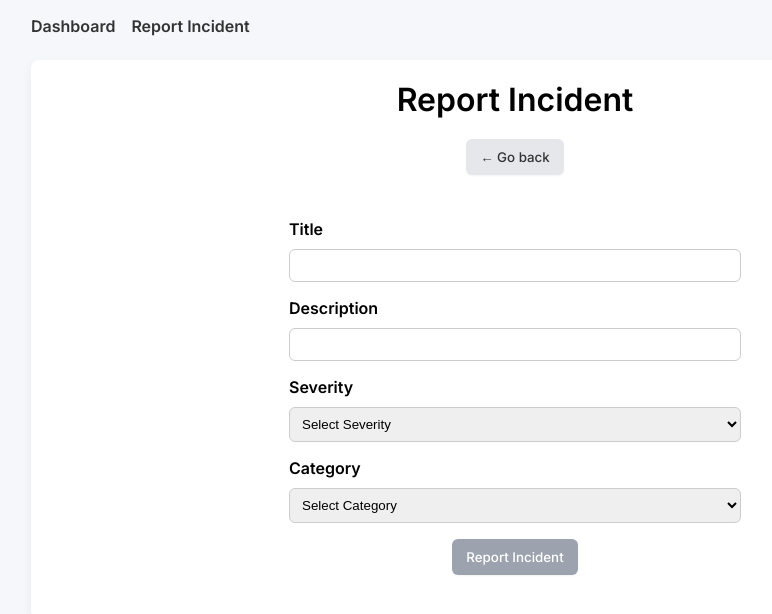
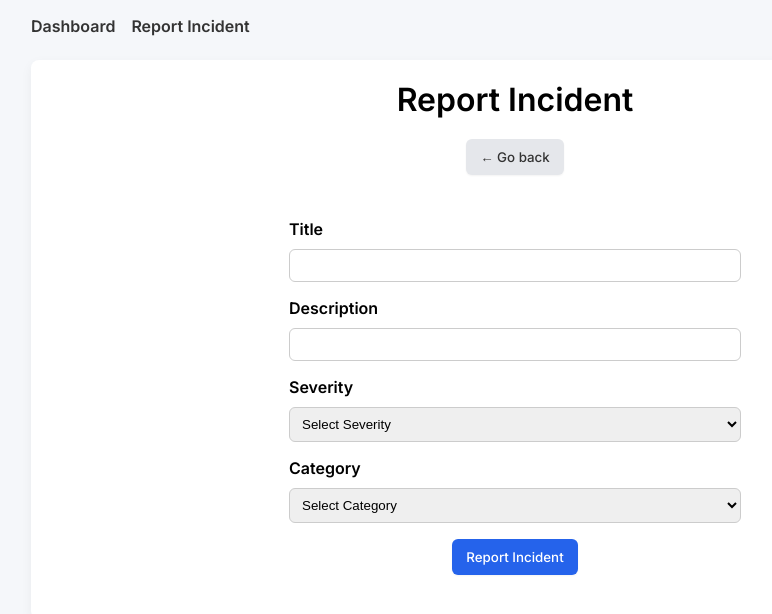
Before and after one commit to AnastasiaCherniakh/incident-management-dashboard, a React (Vite) app: page /report in a window 1280 px wide. Shown: the top 614 px of the page, without its empty margins (125-897 px from the left). Built offline with nearby package versions, Linux system fonts and the light colour scheme.

Commit message:
ux: allow form submission and display validation errors instead of disabling button

```diff
--- a/src/App.css
+++ b/src/App.css
@@ -46,11 +46,6 @@ button {
   box-shadow: 0 1px 2px rgba(0, 0, 0, 0.05);
 }
 
-button:disabled {
-  background-color: #9ca3af;
-  cursor: not-allowed
-}
-
 button:active {
   transform: scale(0.98);
 }
--- a/src/components/IncidentForm/IncidentForm.tsx
+++ b/src/components/IncidentForm/IncidentForm.tsx
@@ -135,7 +135,6 @@ export default function IncidentForm({ onSubmit }: Props) {
             <button
             type="submit"
             className="button-primary center-button"
-            disabled={!formData.title || !formData.severity || !formData.category} //disable submit if required fields are empty
             >Report Incident
             </button>
         </form>
```
